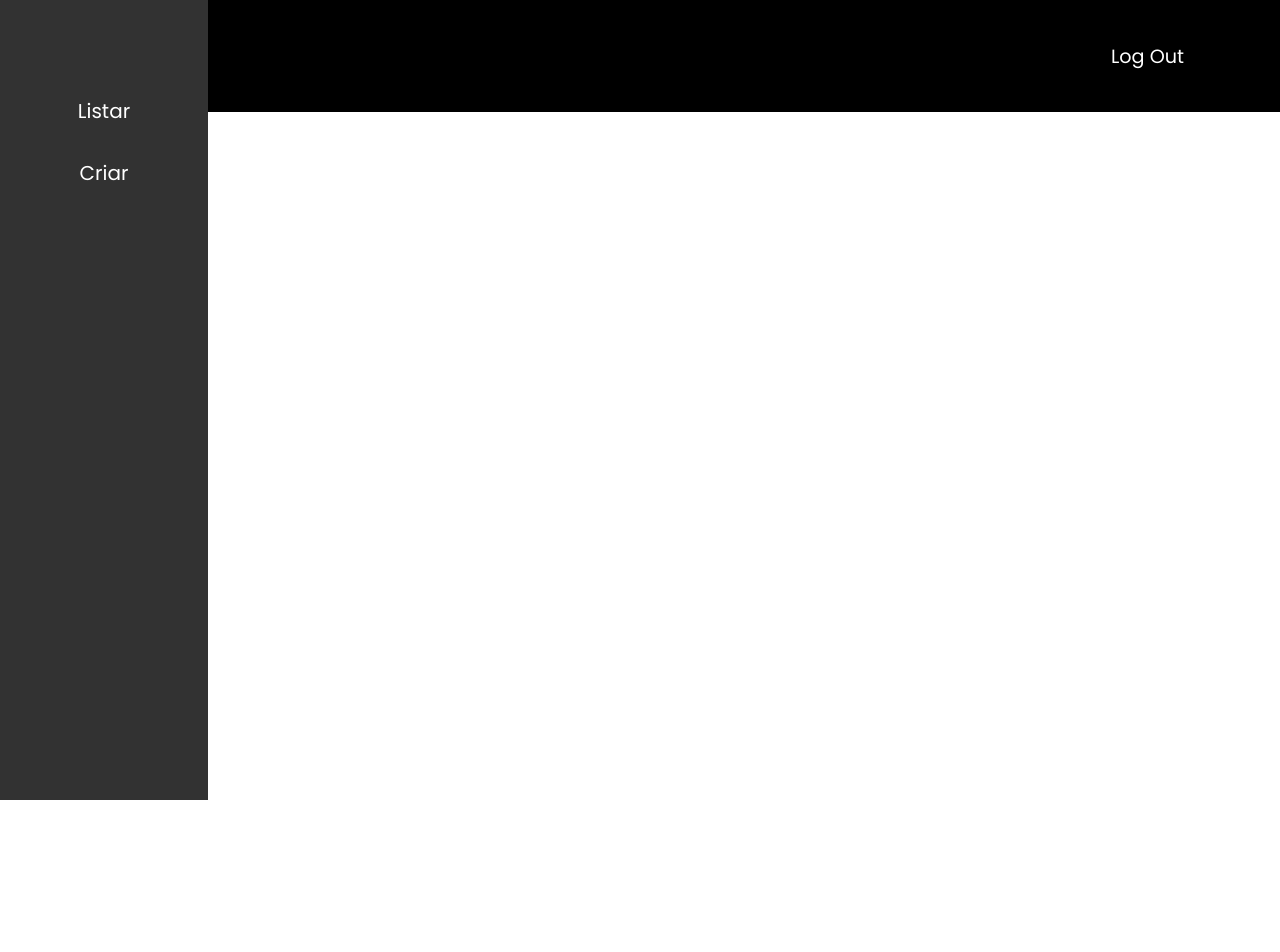
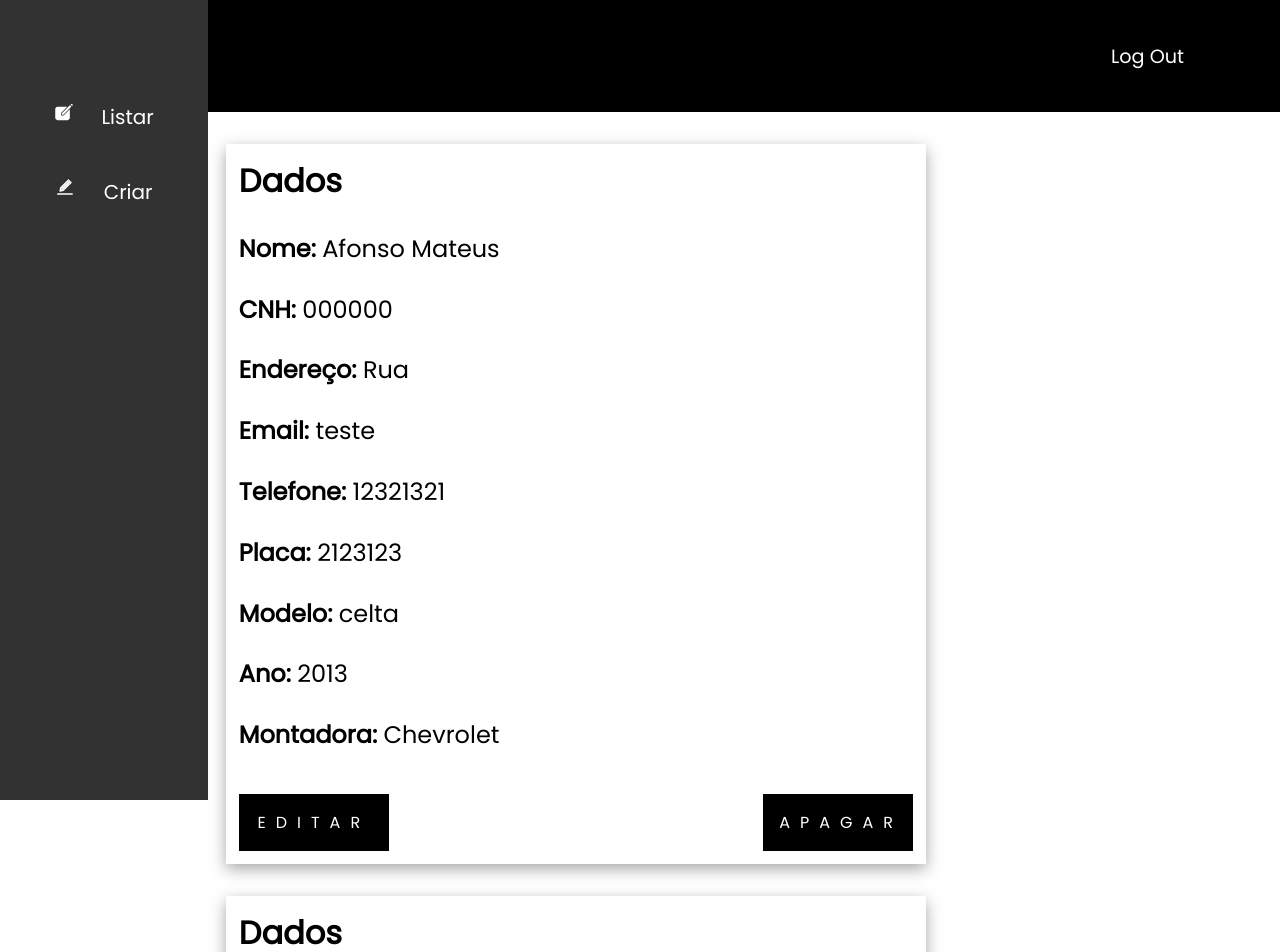
Before and after one commit to afonsomateus21/idriver, a React (Create React App) app: page /users in a window 1280 px wide. Shown: the top 952 px of the page. Before the commit the page ends 800 px from the top, so only its background shows below. Built offline with nearby package versions, Linux system fonts and the light colour scheme; no server answers; sample sign-in values are in the browser's storage.

Commit message:
criacao da tela driver info

```diff
--- /dev/null
+++ b/src/components/ActionButton/index.tsx
@@ -0,0 +1,14 @@
+import { Button } from "./styles";
+
+interface ActionButtonProps {
+  buttonTitle: string;
+  onClick: () => void;
+}
+
+export function ActionButton({ buttonTitle, onClick }: ActionButtonProps) {
+  return (
+    <Button onClick={onClick}>
+      { buttonTitle }
+    </Button>
+  );
+}
--- /dev/null
+++ b/src/components/ActionButton/styles.ts
@@ -0,0 +1,13 @@
+import styled from "styled-components";
+
+export const Button = styled.button`
+  background: var(--black);
+  color: white;
+  text-transform: uppercase;
+  border: none;
+  padding: 1rem;
+  font-size: 1rem;
+  font-weight: 100;
+  letter-spacing: 10px;
+  width: 150px;
+`
--- /dev/null
+++ b/src/components/DriverInfo/index.tsx
@@ -0,0 +1,46 @@
+import { ActionButton } from "../ActionButton";
+import { Container } from "./styles";
+
+interface DriverInfoProps {
+  name: string;
+  cnh: string;
+  address: string;
+  email: string;
+  phone: string;
+  licensePlate: string;
+  model: string;
+  year: string;
+  carMaker: string;
+}
+
+export function DriverInfo({
+  name,
+  cnh,
+  address,
+  email,
+  phone,
+  licensePlate,
+  model,
+  year,
+  carMaker
+ }: DriverInfoProps) {
+  return (
+    <Container>
+     <h1>Dados</h1>
+     <span><strong>Nome:</strong> {name}</span>
+     <span><strong>CNH:</strong> {cnh}</span>
+     <span><strong>Endereço:</strong> {address}</span>
+     <span><strong>Email:</strong> {email}</span>
+     <span><strong>Telefone:</strong> {phone}</span>
+     <span><strong>Placa:</strong> {licensePlate}</span>
+     <span><strong>Modelo:</strong> {model}</span>
+     <span><strong>Ano:</strong> {year}</span>
+     <span><strong>Montadora:</strong> {carMaker}</span>
+
+     <div>
+       <ActionButton buttonTitle="editar" onClick={() => {}} />
+       <ActionButton buttonTitle="apagar" onClick={() => {}} />
+     </div>
+    </Container>
+  );
+}
--- /dev/null
+++ b/src/components/DriverInfo/styles.ts
@@ -0,0 +1,29 @@
+import styled from "styled-components";
+
+export const Container = styled.div`
+  max-width: 700px;
+  height: 720px;
+  margin: 2rem auto;
+  /* background-color: red; */
+  box-shadow: rgba(0, 0, 0, 0.35) 0px 5px 15px;
+
+  display: flex;
+  flex-direction: column;
+  justify-content: space-evenly;
+
+  h1 {
+    padding: 0.8rem;
+  }
+
+  span {
+    padding: 0.8rem;
+    font-size: 1.5rem;
+  }
+
+  div {
+    padding: 0.8rem;
+    margin-top: 1rem;
+    display: flex;
+    justify-content: space-between;
+  }
+`
--- a/src/components/Header/styles.ts
+++ b/src/components/Header/styles.ts
@@ -2,6 +2,7 @@ import styled from "styled-components";
 
 export const Container = styled.header`
   background: var(--black);
+  top: 0;
 `
 
 export const Content = styled.div`
--- a/src/components/SideBar/index.tsx
+++ b/src/components/SideBar/index.tsx
@@ -1,11 +1,13 @@
 import { SideBarItem } from "../SideBarItem";
 import { Container } from "./styles";
+import { IoIosCreate } from 'react-icons/io';
+import { AiTwotoneEdit } from 'react-icons/ai';
 
 export function SideBar() {
   return (
     <Container>
-      <SideBarItem title="Listar" path="/users" />
-      <SideBarItem title="Criar" path="/register-user" />
+      <SideBarItem Icon={IoIosCreate} title="Listar" path="/users" />
+      <SideBarItem Icon={AiTwotoneEdit} title="Criar" path="/register-user" />
     </Container>
   )
 }
--- a/src/components/SideBarItem/index.tsx
+++ b/src/components/SideBarItem/index.tsx
@@ -1,14 +1,17 @@
+import { IconType } from "react-icons";
 import { Link } from "react-router-dom";
 import { Container } from "./styles";
 
 interface SideBarItemProps {
   title: string;
   path: string;
+  Icon: IconType;
 }
 
-export function SideBarItem({ title, path } : SideBarItemProps) {
+export function SideBarItem({ title, path, Icon } : SideBarItemProps) {
   return (
     <Container>
+      <Icon color="#fff" />
       <Link to={path}>
         { title }
       </Link>
--- a/src/components/SideBarItem/styles.ts
+++ b/src/components/SideBarItem/styles.ts
@@ -4,6 +4,10 @@ export const Container = styled.button`
   border: 0;
   font-size: 1.25rem;
   background: transparent;
+  width: 80%;
+  padding: 0.4rem;
+  display: flex;
+  justify-content: space-evenly;
 
   &:hover {
     filter: brightness(0.7);;
--- a/src/pages/Home/index.tsx
+++ b/src/pages/Home/index.tsx
@@ -1,7 +1,37 @@
+import { DriverInfo } from "../../components/DriverInfo";
 import { SideBar } from "../../components/SideBar";
+import { Container } from "./styles";
 
 export function Home() {
   return (
-    <SideBar />
+    <>
+      <SideBar />
+      <Container>
+        <DriverInfo
+          name="Afonso Mateus"
+          cnh="000000"
+          address="Rua "
+          email="teste"
+          phone="12321321"
+          licensePlate="2123123"
+          model="celta"
+          year="2013"
+          carMaker="Chevrolet"
+        />
+
+        <DriverInfo
+          name="Afonso Mateus"
+          cnh="000000"
+          address="Rua "
+          email="teste"
+          phone="12321321"
+          licensePlate="2123123"
+          model="celta"
+          year="2013"
+          carMaker="Chevrolet"
+        />
+
+      </Container>
+    </>
   )
 }
--- a/src/pages/Home/styles.ts
+++ b/src/pages/Home/styles.ts
@@ -1,3 +1,10 @@
 import styled from "styled-components";
 
-export const Container = styled.div``
+export const Container = styled.main`
+  height: 100%;
+  left: 13rem;
+  width: 90%;
+`
+export const Content = styled.div`
+  margin: 0 auto;
+`
--- a/src/pages/UserRegister/styles.ts
+++ b/src/pages/UserRegister/styles.ts
@@ -44,7 +44,6 @@ export const Content = styled.form`
     color: white;
     text-transform: uppercase;
     border: none;
-    /* margin-top: 40px; */
     padding: 1rem;
     font-size: 1rem;
     font-weight: 100;
```
